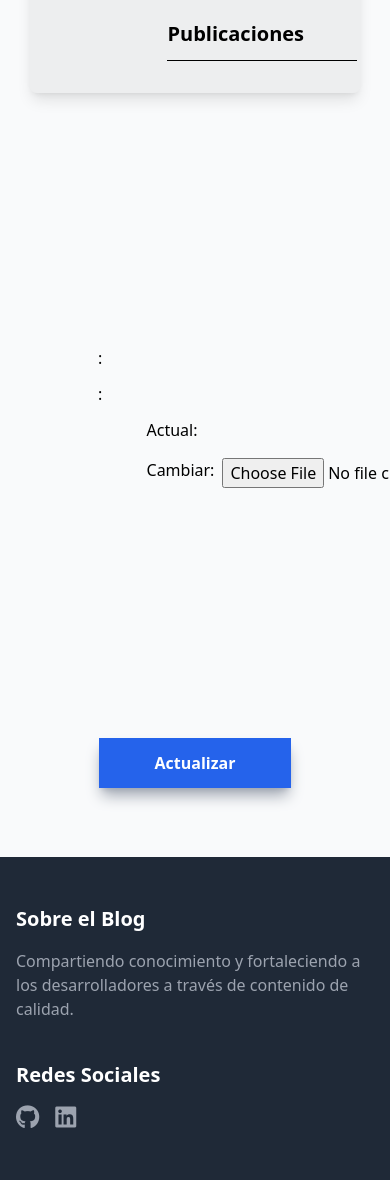
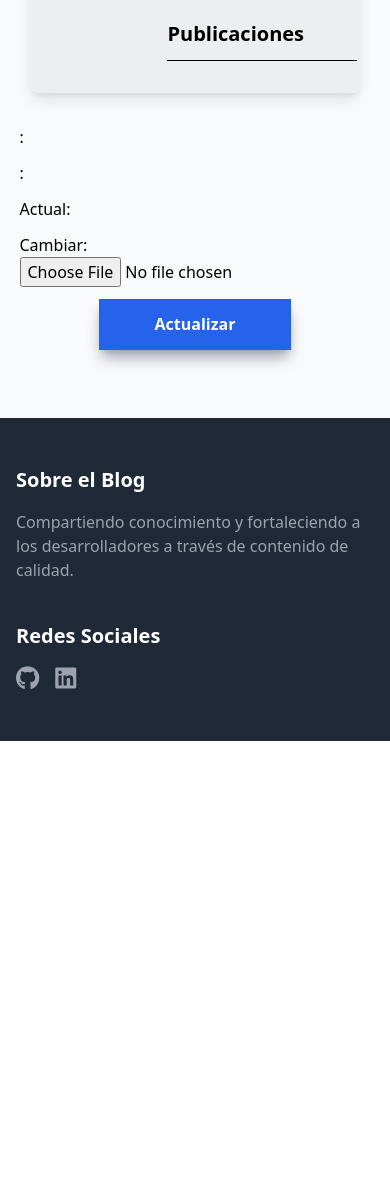
Before and after one commit to JoelRazuri/blog-personal, a Django app: template templates/blog/update_blog.html in a window 390 px wide; the page is wider, and only the part inside the window is pictured. Shown: the part 213-1393 px from the top of that part. After the commit the page ends 954 px from the top of that part, so only its background shows below. Run offline with Django 5.2, Linux system fonts and the light colour scheme; the template is opened without the code that fills it: values that come from a table or form of the project are taken from there, others are empty; style sheets or scripts are compiled from the project's sources; some libraries are stand-ins or nearby versions.

Commit message:
responsive update blog

```diff
--- a/templates/blog/update_blog.html
+++ b/templates/blog/update_blog.html
@@ -3,33 +3,34 @@
 {% block title %}Actualizar Publicación{% endblock title %}
 
 {% block content %}
-    <section class="h-[84.8vh] py-5">
-        <form action="{% url 'blog:update' post.id %}" method="POST" enctype="multipart/form-data" class="h-[100%]">
+    <section class="py-5">
+        <form action="{% url 'blog:update' post.id %}" method="POST" enctype="multipart/form-data" class="flex flex-col justify-center items-center space-y-3">
             {% csrf_token %}
-            <div class="h-[90%] w-full flex flex-col justify-center items-center space-y-3">
-                <div class="w-1/2">
+
+            <div class="w-[90vw] md:w-[80vw] lg:w-1/2">
                 {{ form.title.label }}:
                 {{ form.title }}
             </div>
-                <div class="w-1/2 ">
+
+            <div class="w-[90vw] md:w-[80vw] lg:w-1/2">
                 {{ form.content.label }}:
                 {{ form.content }}
             </div>
-                <div class="flex flex-col justify-center items-center w-1/2">
-                    <div class="flex mb-4 items-center w-1/2 space-x-6">
+
+            <div class="self-start lg:self-center">
                 <label for="">Actual:</label>
                 <img src="{{ post.image.url }}" alt="" width="200px">
             </div>
-                    <div class="w-1/2 flex space-x-2">
+
+            <div class="self-start lg:self-center">
                 <label for="">Cambiar:</label>
                 {{ form.image }}
             </div>
 
-                </div>
-            </div>
-            <div class="h-[10%] flex justify-center items-center mt-2">
+
+
             <button class="bg-blue-600 hover:bg-blue-700 text-white font-semibold py-3 px-14 shadow-lg shadow-gray-400 h-[6vh]" type="submit">Actualizar</button>
-            </div>
+
         </form>
     </section>
 {% endblock content %}
```
Lines whose indentation alone changed are shown as unchanged.
